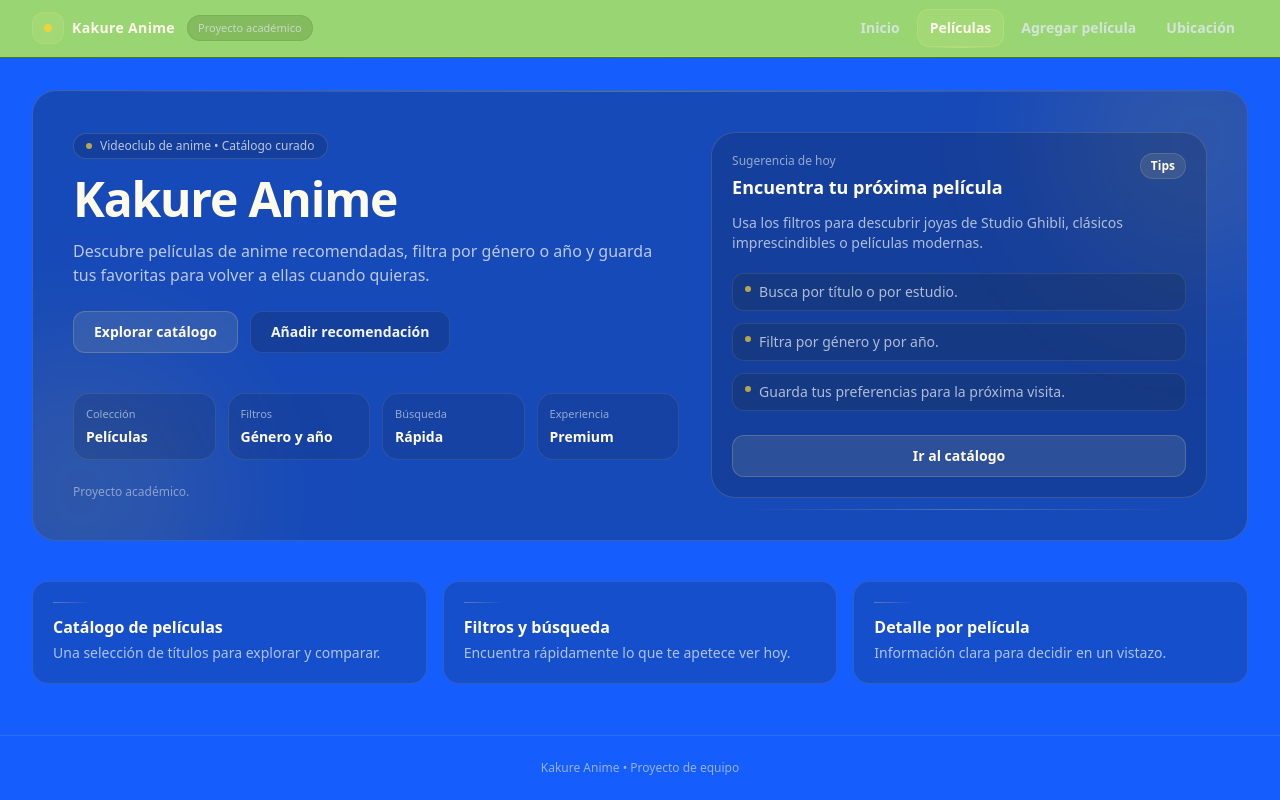
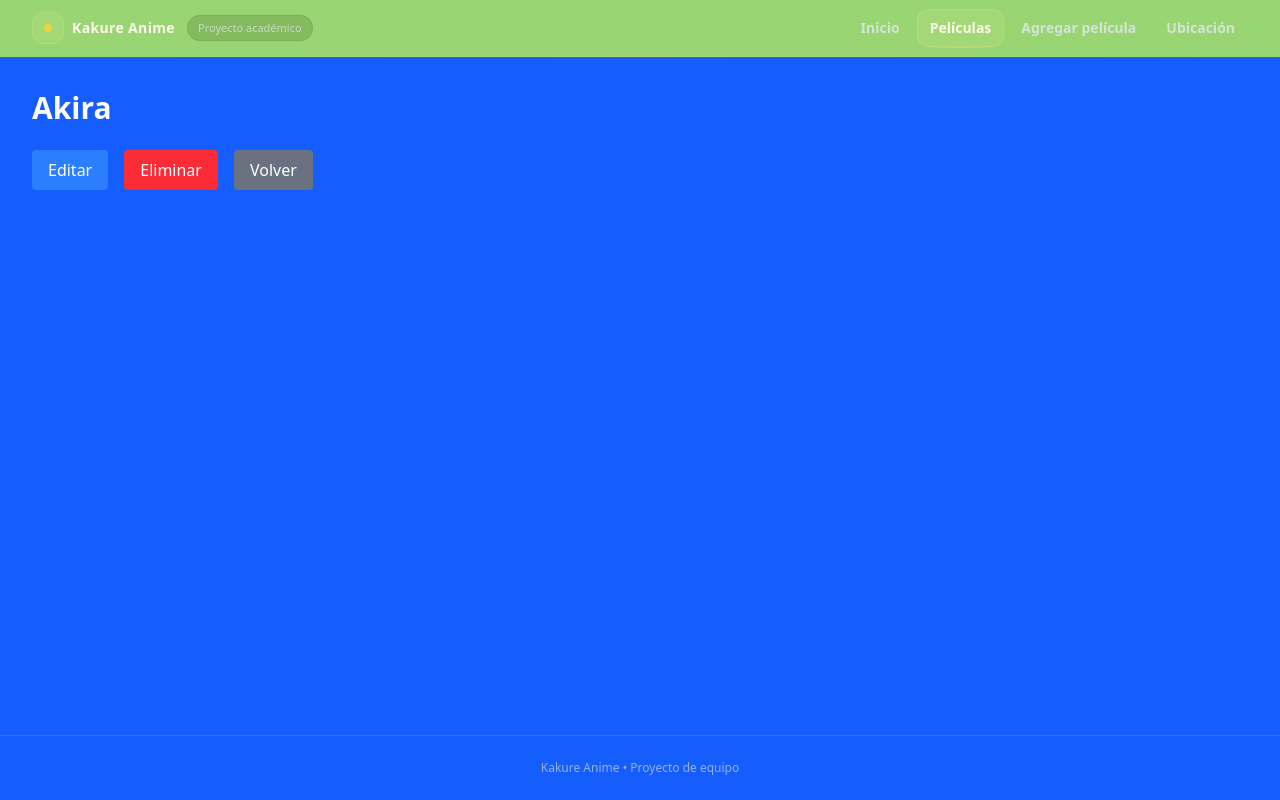
Before and after one commit to Maria19761976/kakureAnime, a React (Vite) app: page /movies/ak1 in a window 1280 px wide. Built offline with nearby package versions, Linux system fonts and the light colour scheme; data requests are answered from the project's data file.

Commit message:
feat: create MovieDetail component with basic structure

```diff
--- a/src/pages/MovieDetail.jsx
+++ b/src/pages/MovieDetail.jsx
@@ -1,148 +1,109 @@
-import { Link } from "react-router-dom";
+import { useEffect, useState } from 'react';
+import { useParams, Link, useNavigate } from 'react-router-dom';
+import { getMovieById, deleteMovie } from '../services/moviesApi';
 
-export default function Home() {
-  return (
-    <section className="space-y-10">
-      {}
-      <div className="relative overflow-hidden rounded-3xl border border-amber-200/15 bg-slate-800/35 p-6 sm:p-10">
-        {}
-        <div className="pointer-events-none absolute -top-24 -right-24 h-72 w-72 rounded-full bg-amber-300/10 blur-3xl" />
-        <div className="pointer-events-none absolute -bottom-24 -left-24 h-72 w-72 rounded-full bg-amber-300/10 blur-3xl" />
+export default function MovieDetail() {
+  const { id } = useParams();
+  const navigate = useNavigate();
+  const [movie, setMovie] = useState(null);
+  const [isLoading, setIsLoading] = useState(true);
+  const [errorMessage, setErrorMessage] = useState('');
 
-        {}
-        <div className="pointer-events-none absolute inset-x-0 top-0 h-px bg-gradient-to-r from-transparent via-amber-200/25 to-transparent" />
+  useEffect(() => {
+    const loadMovie = async () => {
+      try {
+        const data = await getMovieById(id);
+        setMovie(data);
+      } catch (err) {
+        console.error(err);
+        setErrorMessage('No se pudo cargar la película. ¿Está encendido JSON Server?');
+      } finally {
+        setIsLoading(false);
+      }
+    };
 
-        <div className="relative grid gap-8 lg:grid-cols-[1.1fr_0.9fr] lg:items-center">
-          <div className="space-y-4">
-            {}
-            <p className="inline-flex items-center gap-2 rounded-full border border-amber-200/15 bg-slate-900/20 px-3 py-1 text-xs text-slate-200/80">
-              <span className="h-1.5 w-1.5 rounded-full bg-amber-300/70" />
-              Videoclub de anime • Catálogo curado
-            </p>
+    loadMovie();
+  }, [id]);
 
-            <h1 className="text-4xl sm:text-5xl font-semibold tracking-tight text-amber-50">
-              Kakure Anime
-            </h1>
+  const handleDelete = async () => {
+    const isConfirmed = confirm('¿Seguro que quieres borrar esta película?');
+    if (!isConfirmed) return;
 
-            <p className="max-w-prose text-slate-200/80">
-              Descubre películas de anime recomendadas, filtra por género o año
-              y guarda tus favoritas para volver a ellas cuando quieras.
-            </p>
+    try {
+      await deleteMovie(id);
+      navigate('/movies');
+    } catch (err) {
+      console.error(err);
+      alert('No se pudo borrar la película.');
+    }
+  };
 
-            <div className="flex flex-col sm:flex-row gap-3 pt-2">
-              <Link
-                to="/movies"
-                className="inline-flex items-center justify-center rounded-xl border border-amber-200/20 bg-amber-200/10 px-5 py-2.5 text-sm font-semibold text-amber-50 hover:bg-amber-200/15"
-              >
-                Explorar catálogo
-              </Link>
-
-              <Link
-                to="/add-movie"
-                className="inline-flex items-center justify-center rounded-xl border border-slate-200/10 bg-slate-900/20 px-5 py-2.5 text-sm font-semibold text-slate-100 hover:bg-slate-900/30"
-              >
-                Añadir recomendación
-              </Link>
-            </div>
-
-            {}
-            <div className="grid grid-cols-2 sm:grid-cols-4 gap-3 pt-6">
-              <Stat label="Colección" value="Películas" />
-              <Stat label="Filtros" value="Género y año" />
-              <Stat label="Búsqueda" value="Rápida" />
-              <Stat label="Experiencia" value="Premium" />
-            </div>
-
-            {}
-            <p className="pt-2 text-xs text-slate-300/60">
-              Proyecto académico.
-            </p>
-          </div>
-
-          {}
-          <div className="relative">
-            <div className="rounded-3xl border border-amber-200/15 bg-slate-900/20 p-5">
-              <div className="flex items-start justify-between gap-4">
-                <div>
-                  <p className="text-xs text-slate-300/70">Sugerencia de hoy</p>
-                  <h3 className="mt-1 text-lg font-semibold text-amber-50">
-                    Encuentra tu próxima película
-                  </h3>
-                </div>
-                <span className="rounded-full border border-amber-200/15 bg-amber-200/10 px-2.5 py-1 text-xs font-semibold text-amber-50">
-                  Tips
-                </span>
-              </div>
-
-              <p className="mt-3 text-sm text-slate-200/75">
-                Usa los filtros para descubrir joyas de Studio Ghibli, clásicos
-                imprescindibles o películas modernas.
-              </p>
-
-              <div className="mt-5 grid gap-3">
-                <Hint text="Busca por título o por estudio." />
-                <Hint text="Filtra por género y por año." />
-                <Hint text="Guarda tus preferencias para la próxima visita." />
-              </div>
-
-              <div className="mt-6">
-                <Link
-                  to="/movies"
-                  className="inline-flex w-full items-center justify-center rounded-xl border border-amber-200/20 bg-amber-200/10 px-4 py-2.5 text-sm font-semibold text-amber-50 hover:bg-amber-200/15"
-                >
-                  Ir al catálogo
-                </Link>
-              </div>
-            </div>
-
-            <div className="pointer-events-none absolute inset-x-8 -bottom-3 h-px bg-gradient-to-r from-transparent via-amber-200/25 to-transparent" />
-          </div>
+  if (isLoading) {
+    return (
+      <div className="flex items-center justify-center min-h-[60vh]">
+        <div className="text-center">
+          <div className="inline-block h-12 w-12 animate-spin rounded-full border-4 border-solid border-lime-500 border-r-transparent"></div>
+          <p className="mt-4 text-slate-300">Cargando película...</p>
         </div>
       </div>
+    );
+  }
 
-      {}
-      <div className="grid gap-4 md:grid-cols-3">
-        <Feature
-          title="Catálogo de películas"
-          desc="Una selección de títulos para explorar y comparar."
-        />
-        <Feature
-          title="Filtros y búsqueda"
-          desc="Encuentra rápidamente lo que te apetece ver hoy."
-        />
-        <Feature
-          title="Detalle por película"
-          desc="Información clara para decidir en un vistazo."
-        />
+  if (errorMessage) {
+    return (
+      <div className="rounded-2xl border border-red-500/30 bg-red-500/10 p-6 text-red-200">
+        <p className="font-semibold mb-2">Error</p>
+        <p>{errorMessage}</p>
+        <Link
+          to="/movies"
+          className="mt-4 inline-block text-sm text-red-300 hover:text-red-200 underline"
+        >
+          ← Volver al catálogo
+        </Link>
+      </div>
+    );
+  }
+
+  if (!movie) {
+    return (
+      <div className="rounded-2xl border border-amber-500/30 bg-amber-500/10 p-6 text-amber-200">
+        <p>Película no encontrada</p>
+        <Link
+          to="/movies"
+          className="mt-4 inline-block text-sm text-amber-300 hover:text-amber-200 underline"
+        >
+          ← Volver al catálogo
+        </Link>
+      </div>
+    );
+  }
+
+  return (
+    <section className="space-y-6">
+      <h1 className="text-3xl font-bold text-white">{movie.title}</h1>
+
+      <div className="flex gap-4">
+        <Link
+          to={`/edit-movie/${movie.id}`}
+          className="px-4 py-2 bg-blue-500 text-white rounded"
+        >
+          Editar
+        </Link>
+
+        <button
+          onClick={handleDelete}
+          className="px-4 py-2 bg-red-500 text-white rounded"
+        >
+          Eliminar
+        </button>
+
+        <Link
+          to="/movies"
+          className="px-4 py-2 bg-gray-500 text-white rounded"
+        >
+          Volver
+        </Link>
       </div>
     </section>
   );
 }
-
-function Stat({ label, value }) {
-  return (
-    <div className="rounded-2xl border border-amber-200/10 bg-slate-900/15 p-3">
-      <p className="text-[11px] text-slate-300/70">{label}</p>
-      <p className="mt-1 text-sm font-semibold text-amber-50">{value}</p>
-    </div>
-  );
-}
-
-function Feature({ title, desc }) {
-  return (
-    <div className="rounded-2xl border border-amber-200/10 bg-slate-800/25 p-5">
-      <div className="mb-3 h-px w-10 bg-gradient-to-r from-amber-200/30 to-transparent" />
-      <h3 className="text-base font-semibold text-amber-50">{title}</h3>
-      <p className="mt-1 text-sm text-slate-200/75">{desc}</p>
-    </div>
-  );
-}
-
-function Hint({ text }) {
-  return (
-    <div className="flex items-start gap-2 rounded-xl border border-amber-200/10 bg-slate-800/25 px-3 py-2">
-      <span className="mt-1 inline-block h-1.5 w-1.5 rounded-full bg-amber-300/70" />
-      <p className="text-sm text-slate-200/75">{text}</p>
-    </div>
-  );
-}
```
